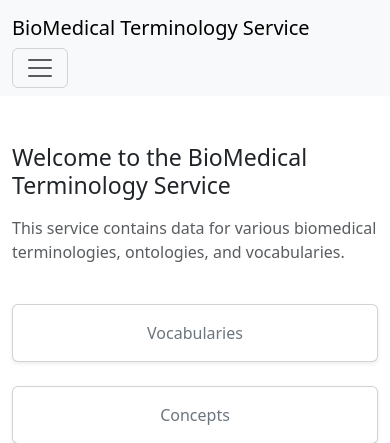
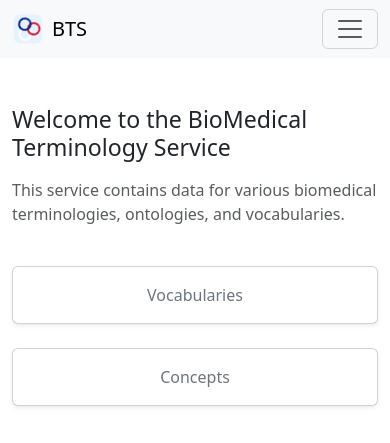
Before and after one commit to Firefox2100/biomedical-terminology-service, a FastAPI app: template src/bioterms/data/templates/home.html in a window 390 px wide. Shown: the top 443 px of the page. Run offline with FastAPI, Linux system fonts and the light colour scheme; the template is opened without the code that fills it, so the values that code supplies are empty; parts of the project's set-up code (start-up, migrations or seed data) failed here and were passed over; some libraries are stand-ins or nearby versions.

Commit message:
Add animated logo and favicon; update navbar for logo integration

```diff
--- a/src/bioterms/data/static/css/custom.css
+++ b/src/bioterms/data/static/css/custom.css
@@ -1,3 +1,28 @@
 a.link-muted {
     color : #6c757d;
 }
+
+.site-logo-wrapper {
+  display: inline-flex;
+  align-items: center;
+}
+
+.site-logo-svg {
+  width: 32px;
+  height: 32px;
+  display: block;
+}
+
+.site-logo-svg .rings {
+  animation: logo-spin 10s linear infinite;
+  transform-origin: 50% 50%;
+}
+
+@keyframes logo-spin {
+  from {
+    transform: rotate(0deg);
+  }
+  to {
+    transform: rotate(360deg);
+  }
+}
--- a/src/bioterms/data/templates/base.html
+++ b/src/bioterms/data/templates/base.html
@@ -12,6 +12,8 @@
   <link href="{{ url_for('static', path='vendor/bootstrap-icons/1.13.1/bootstrap-icons.css') }}" rel="stylesheet"/>
   <link rel="stylesheet" href="{{ url_for('static', path='css/custom.css') }}"/>
 
+  <link rel="icon" type="image/svg+xml" href="{{ url_for('static', path='img/favicon.svg') }}"/>
+
   {% if structured_data %}
     <script type="application/ld+json" nonce="{{ request.state.csp_nonce }}">
       {{ structured_data | tojson | safe }}
@@ -21,7 +23,13 @@
 <body>
 <nav class="navbar navbar-expand-lg navbar-light bg-body-tertiary">
   <div class="container">
-    <a class="navbar-brand" href="/">BioMedical Terminology Service</a>
+    <a class="navbar-brand d-flex align-items-center gap-2" href="/">
+      <span class="site-logo-wrapper">
+        {% include "partials/logo-animated.svg" %}
+      </span>
+      <span class="d-none d-md-inline">BioMedical Terminology Service</span>
+      <span class="d-inline d-md-none">BTS</span>
+    </a>
 
     <!-- Mobile toggler -->
     <button class="navbar-toggler" type="button" data-bs-toggle="collapse" data-bs-target="#mainNav"
```
Also changed, not shown: src/bioterms/data/static/img/favicon.svg (added), src/bioterms/data/templates/partials/logo-animated.svg (added), src/bioterms/data/templates/partials/logo.svg (added).
